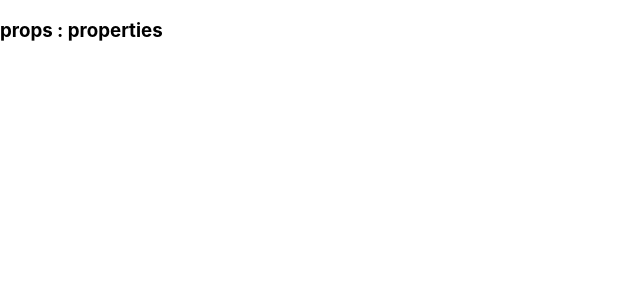
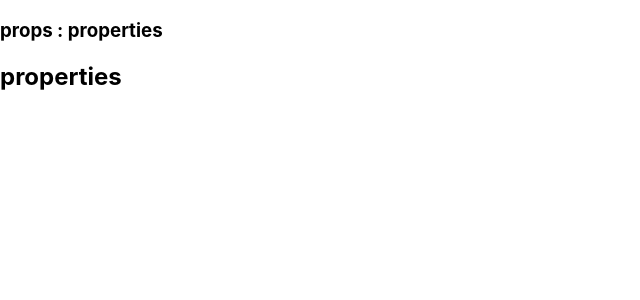
Before and after one commit to hwangbohyun0219/hbhyu, a React (Create React App) app in the folder voca/: page / in a window 1280 px wide. Shown: the top 300 px of the page, without its empty margins (0-640 px from the left). Built offline with nearby package versions, Linux system fonts and the light colour scheme.

Commit message:
첫 번째 커밋 테스트입니다.

```diff
--- a/voca/src/App.js
+++ b/voca/src/App.js
@@ -4,6 +4,7 @@ function App() {
   return (
     <div classname="App">
       <h3>props : properties</h3>
+      <h2>properties</h2>
     </div>
   );
 }
```
